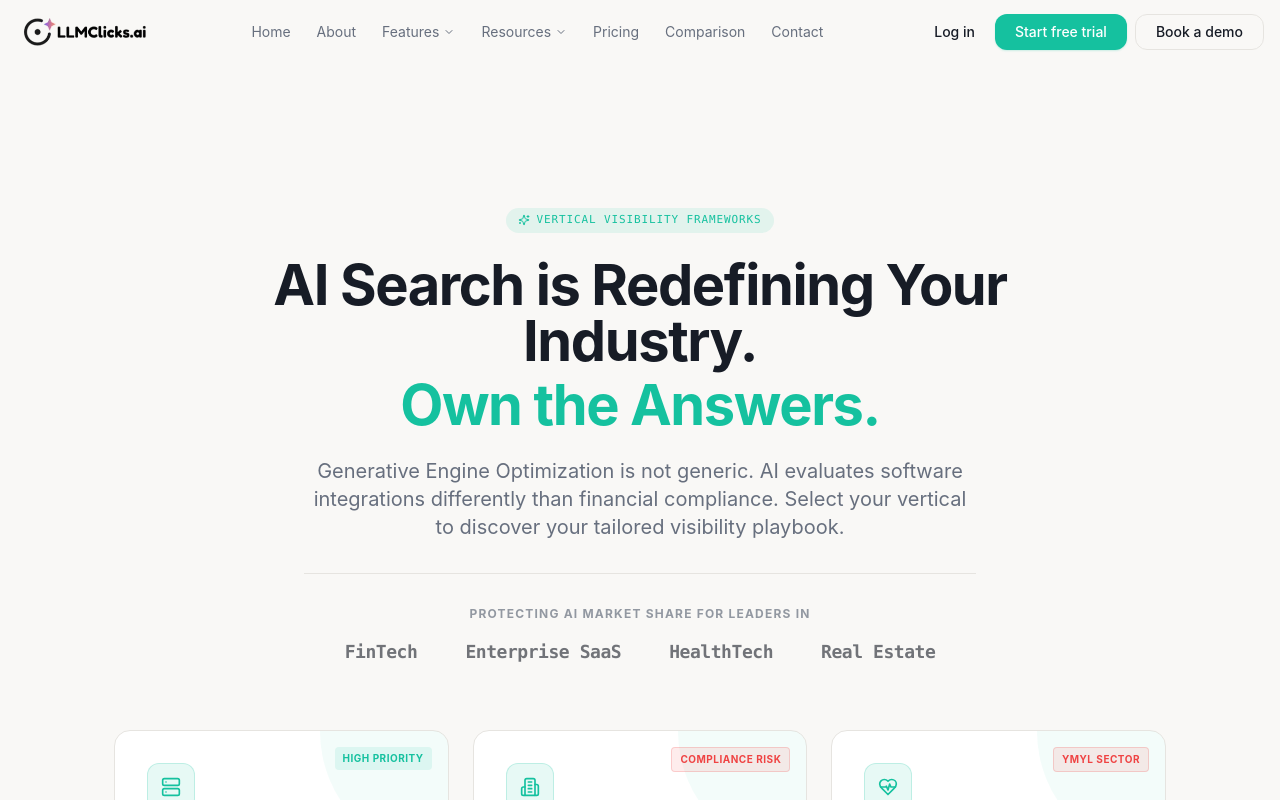
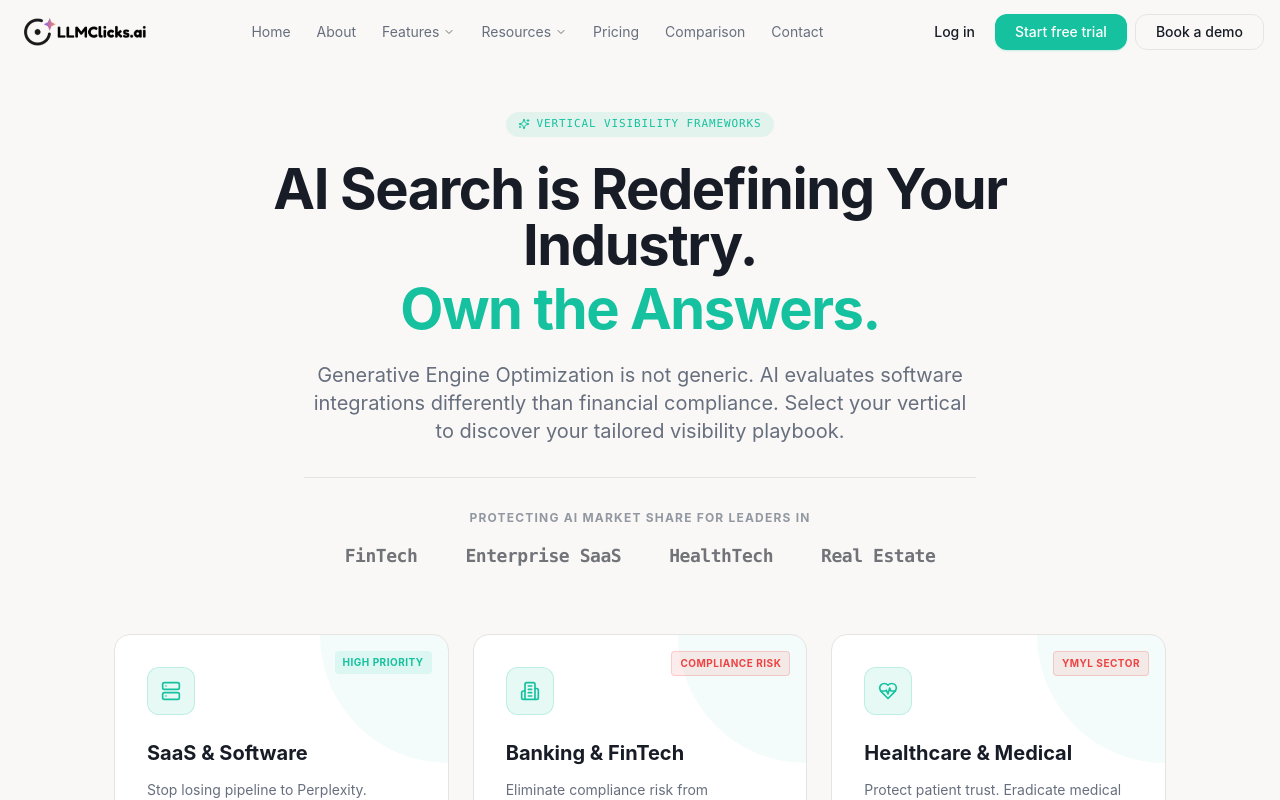
Before and after one commit to Mayank-ksoft/llm-clicks, a React (Vite) app: page /industries in a window 1280 px wide. Shown: the top 800 px of the page. Built offline with nearby package versions, Linux system fonts and the light colour scheme.

Commit message:
reduce the gap in indiustries page above title

```diff
--- a/src/pages/Industries.tsx
+++ b/src/pages/Industries.tsx
@@ -19,7 +19,7 @@ const Industries = () => (
     </Helmet>
 
     {/* Hero */}
-    <section className="relative pt-28 md:pt-36 pb-16 overflow-hidden">
+    <section className="relative pt-12 md:pt-66 pb-16 overflow-hidden">
       <div
         className="absolute inset-x-0 top-0 h-[600px] opacity-40 pointer-events-none -z-10"
         style={{
--- a/src/pages/IndustryPage.tsx
+++ b/src/pages/IndustryPage.tsx
@@ -137,7 +137,7 @@ const IndustryPage = () => {
       </Helmet>
 
       {/* Breadcrumb */}
-      <div className="container mx-auto max-w-[1100px] px-6 pt-28 md:pt-32 pb-4">
+      <div className="container mx-auto max-w-[1100px] px-6 pt-12 md:pt-16 pb-2">
         <nav className="text-sm text-muted-foreground">
           <ol className="flex items-center gap-2">
             <li><Link to="/" className="hover:text-accent">Home</Link></li>
```
